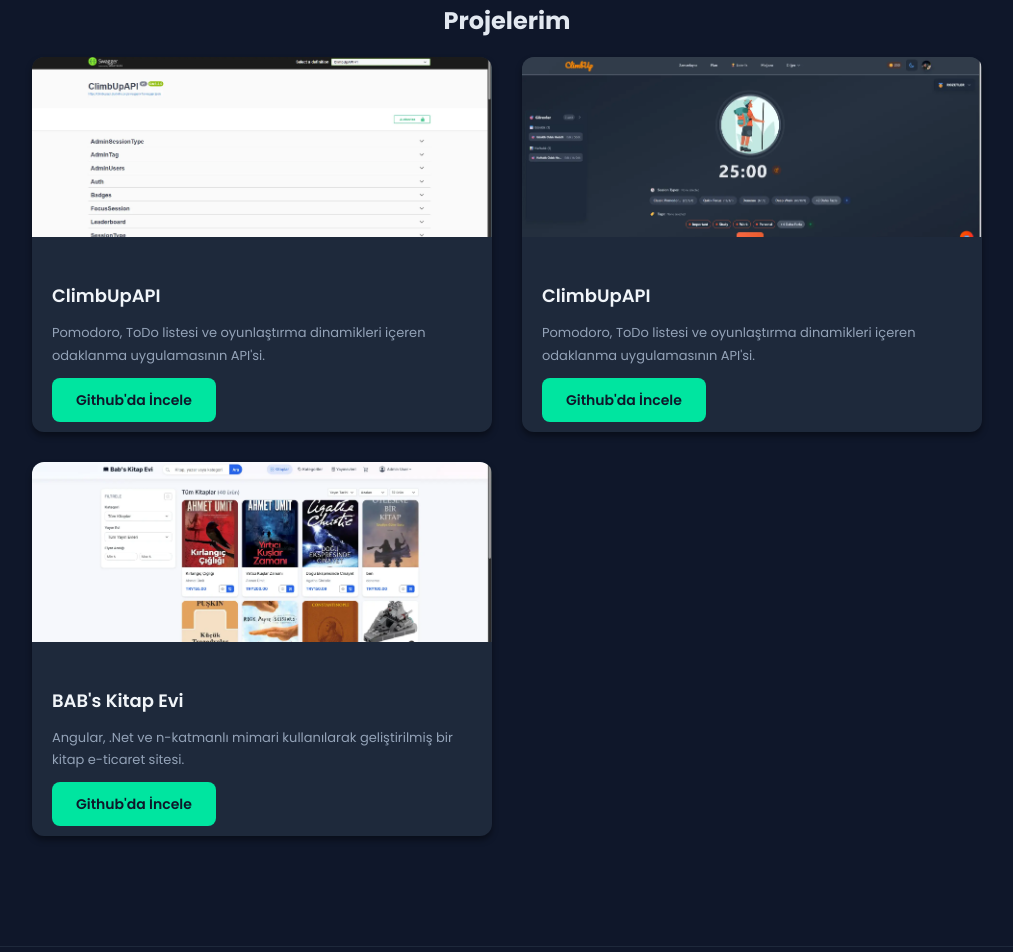
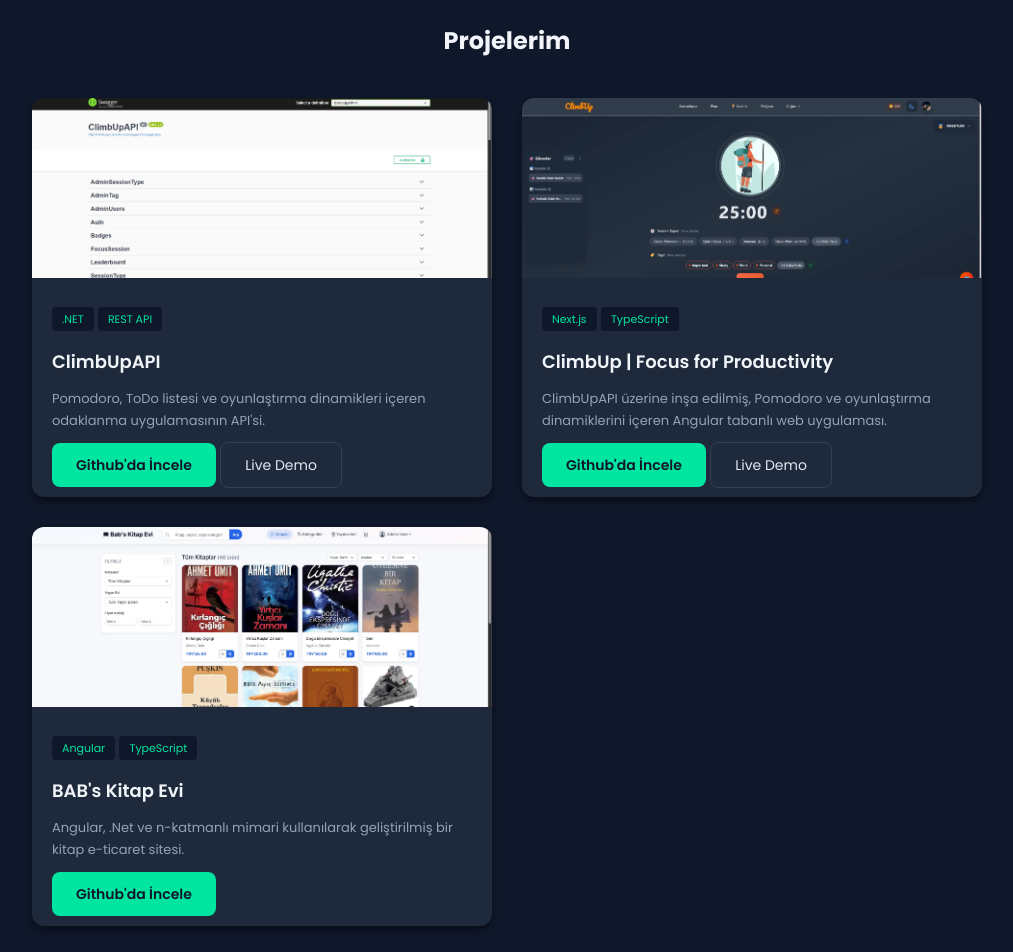
Before and after one commit to berkaychi/berkay-erdogan-portfolio, a plain HTML site: page index.html in a window 1280 px wide. Shown: the part 1048-2000 px from the top of the page, without its empty margins (133-1146 px from the left). Drawn offline with Linux system fonts and the light colour scheme.

Commit message:
feat(projects): add technology badges and live demo button to project cards

```diff
--- a/index.html
+++ b/index.html
@@ -70,13 +70,25 @@
               alt="ClimbUpAPI Proje Görseli"
             />
             <div class="project-body">
+              <div class="project-tags">
+                <span class="tag">.NET</span>
+                <span class="tag">REST API</span>
+              </div>
               <h3>ClimbUpAPI</h3>
               <p>
                 Pomodoro, ToDo listesi ve oyunlaştırma dinamikleri içeren
                 odaklanma uygulamasının API'si.
               </p>
-              <a class="primary-btn" href="#" target="_blank"
+              <a
+                class="primary-btn"
+                href="https://github.com/berkaychi/ClimbUpAPI.git"
+                target="_blank"
                 >Github'da İncele</a
+              >
+              <a
+                href="https://climbupapi.duckdns.org/swagger/index.html"
+                class="secondary-btn"
+                >Live Demo</a
               >
             </div>
           </div>
@@ -84,16 +96,26 @@
             <img
               class="project-img"
               src="./assets/images/climbup.webp"
-              alt="ClimbUpAPI Proje Görseli"
+              alt="ClimbUp Proje Görseli"
             />
             <div class="project-body">
-              <h3>ClimbUpAPI</h3>
+              <div class="project-tags">
+                <span class="tag">Next.js</span>
+                <span class="tag">TypeScript</span>
+              </div>
+              <h3>ClimbUp | Focus for Productivity</h3>
               <p>
-                Pomodoro, ToDo listesi ve oyunlaştırma dinamikleri içeren
-                odaklanma uygulamasının API'si.
+                ClimbUpAPI üzerine inşa edilmiş, Pomodoro ve oyunlaştırma
+                dinamiklerini içeren Angular tabanlı web uygulaması.
               </p>
-              <a class="primary-btn" href="#" target="_blank"
+              <a
+                class="primary-btn"
+                href="https://github.com/berkaychi/climbup-app"
+                target="_blank"
                 >Github'da İncele</a
+              >
+              <a href="https://climbup-app.vercel.app/" class="secondary-btn"
+                >Live Demo</a
               >
             </div>
           </div>
@@ -104,12 +126,19 @@
               alt="BAB's Kitap Evi Site Görseli"
             />
             <div class="project-body">
+              <div class="project-tags">
+                <span class="tag">Angular</span>
+                <span class="tag">TypeScript</span>
+              </div>
               <h3>BAB's Kitap Evi</h3>
               <p>
                 Angular, .Net ve n-katmanlı mimari kullanılarak geliştirilmiş
                 bir kitap e-ticaret sitesi.
               </p>
-              <a class="primary-btn" href="#" target="_blank"
+              <a
+                class="primary-btn"
+                href="https://github.com/berkaychi/babs-kitap-evi"
+                target="_blank"
                 >Github'da İncele</a
               >
             </div>
--- a/style.css
+++ b/style.css
@@ -194,7 +194,7 @@ body.light-mode .primary-btn:hover {
 }
 
 .primary-btn:hover {
-  background-color: #00c98a;
+  background-color: #008f65;
 }
 
 .secondary-btn {
@@ -204,7 +204,7 @@ body.light-mode .primary-btn:hover {
   font-size: 14px;
   padding: 12px 24px;
   border-radius: 8px;
-  border: 1px solid #1e293b;
+  border: 1px solid #334155;
   transition:
     border-color 0.2s,
     color 0.2s;
@@ -235,14 +235,14 @@ body.light-mode #skills {
   border-top: 1px solid #b8bec4;
 }
 
-.section-tittle {
+.section-title {
   font-size: 24px;
   font-weight: 700;
   color: #f1f5f9;
   margin-bottom: 40px;
 }
 
-body.light-mode .section-tittle {
+body.light-mode .section-title {
   color: #1e293b;
 }
 
@@ -347,6 +347,23 @@ body.light-mode .project-card:hover {
 
 .project-body {
   padding: 20px;
+}
+
+.project-tags {
+  gap: 8px;
+}
+
+.tag {
+  font-size: 11px;
+  background-color: #0f172a;
+  color: #00e5a0;
+  padding: 4px 10px;
+  border-radius: 4px;
+}
+
+body.light-mode .tag {
+  background-color: #dde6f0;
+  color: #008f65;
 }
 
 .project-body h3 {
```
